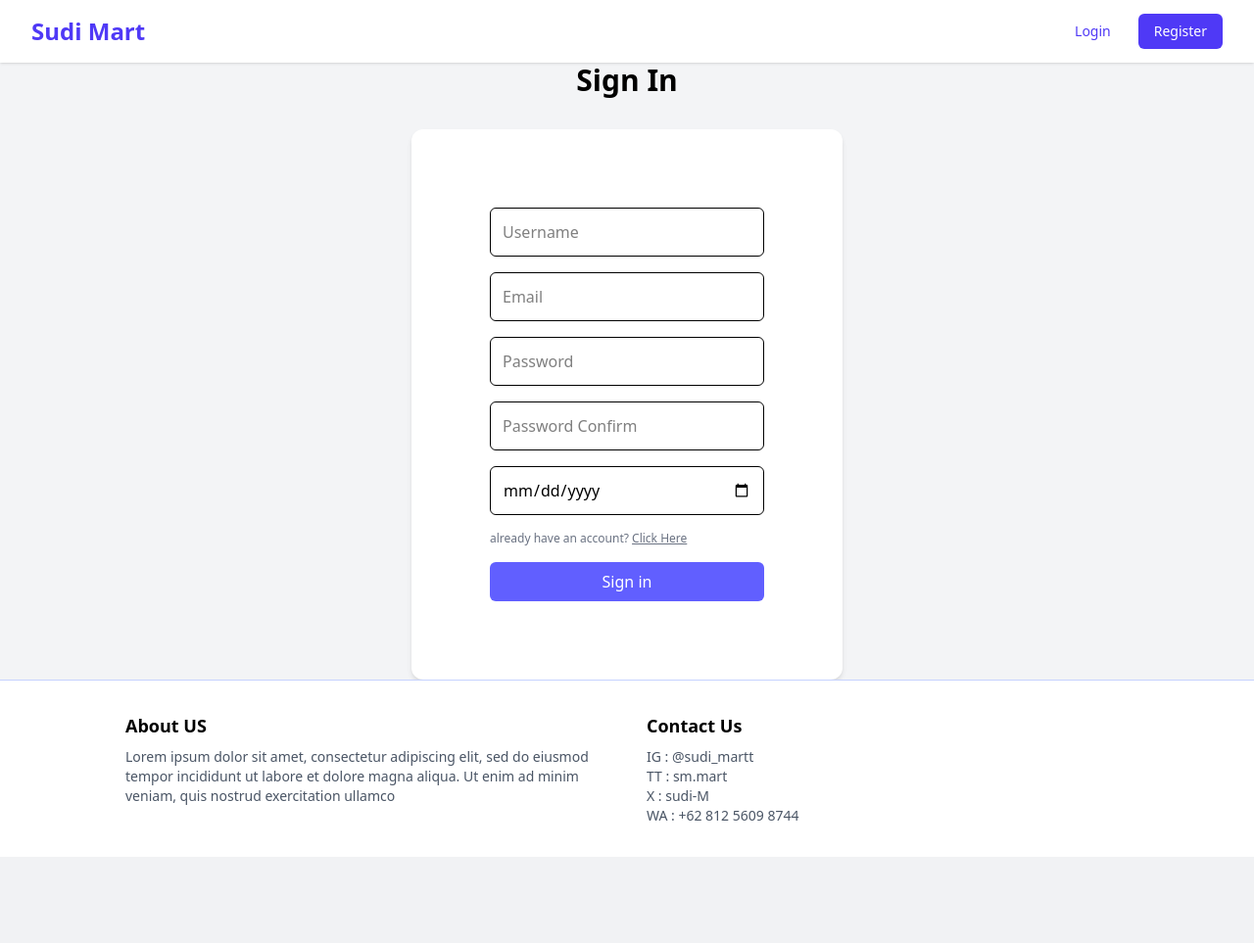
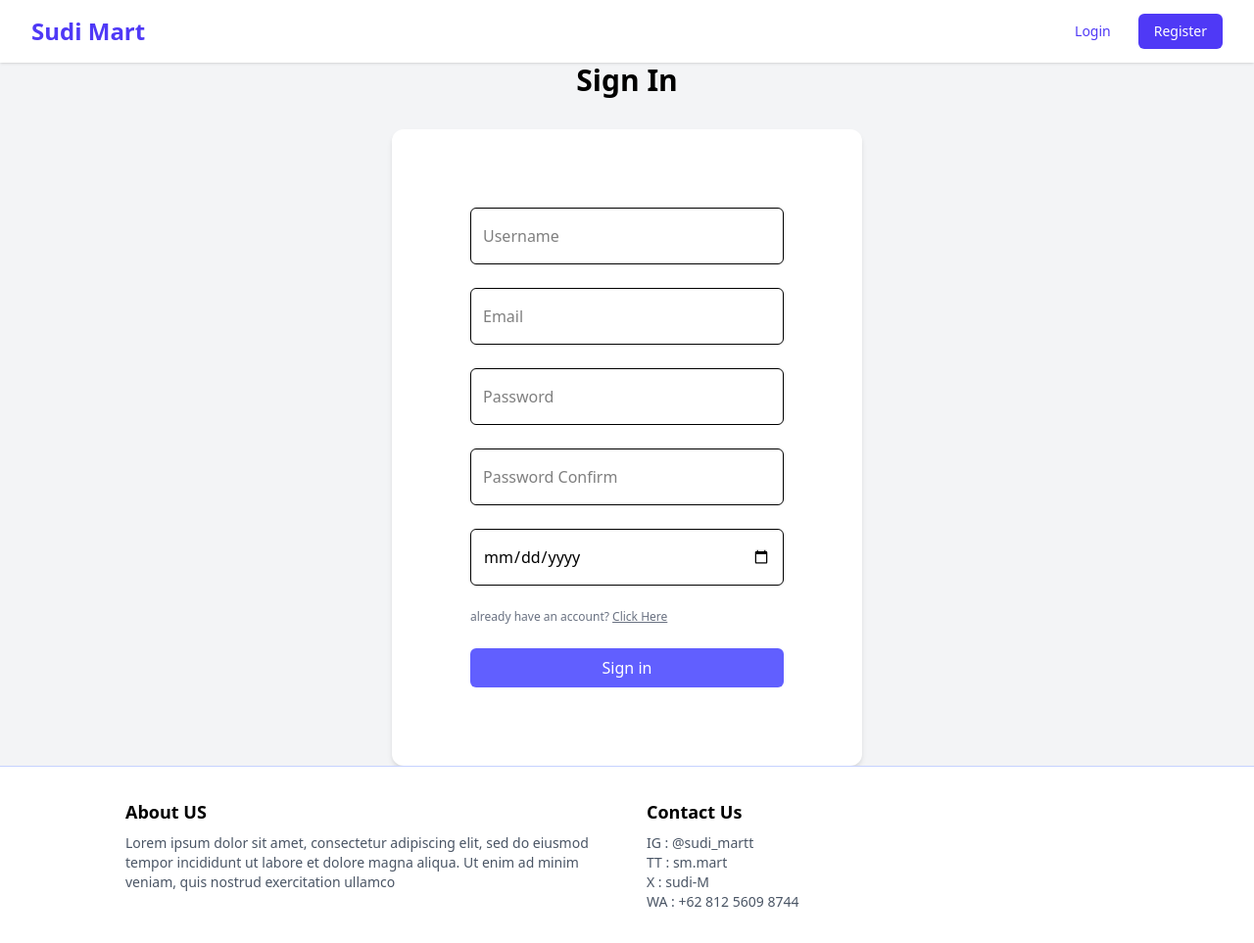
Before and after one commit to Vido-Faresky1122/Simulasi-Eccomerce, a PHP site: page /register in a window 1280 px wide. Shown: the whole page at 98% size. Before the commit the page ends 875 px from the top, so only its background shows below. Run offline with PHP 8.4, Linux system fonts and the light colour scheme.

Commit message:
feat: update register and login page

```diff
--- a/app/views/account/register.php
+++ b/app/views/account/register.php
@@ -32,36 +32,36 @@
     <h1 class="text-3xl font-semibold mb-8">Sign In</h1>
 
     <!-- Card -->
-    <div class="bg-white shadow-md rounded-xl p-20 w-110">
+    <div class="bg-white shadow-md rounded-xl p-20 w-120">
 
-      <form class="space-y-4">
+      <form class="space-y-6">
         <input
           type="text"
           placeholder="Username"
-          class="w-full border rounded-md px-3 py-3 focus:outline-none focus:ring-2 focus:ring-indigo-400"
+          class="w-full border rounded-md px-3 py-4 focus:outline-none focus:ring-2 focus:ring-indigo-400"
         >
         <input
           type="text"
           placeholder="Email"
-          class="w-full border rounded-md px-3 py-3 focus:outline-none focus:ring-2 focus:ring-indigo-400"
+          class="w-full border rounded-md px-3 py-4 focus:outline-none focus:ring-2 focus:ring-indigo-400"
         >
 
         <input
           type="password"
           placeholder="Password"
-          class="w-full border rounded-md px-3 py-3 focus:outline-none focus:ring-2 focus:ring-indigo-400"
+          class="w-full border rounded-md px-3 py-4 focus:outline-none focus:ring-2 focus:ring-indigo-400"
         >
 
         <input
           type="password"
           placeholder="Password Confirm"
-          class="w-full border rounded-md px-3 py-3 focus:outline-none focus:ring-2 focus:ring-indigo-400"
+          class="w-full border rounded-md px-3 py-4 focus:outline-none focus:ring-2 focus:ring-indigo-400"
         >
 
         <input
           type="date"
           placeholder="YYYY/MM/DD"
-          class="w-full border rounded-md px-3 py-3 focus:outline-none focus:ring-2 focus:ring-indigo-400"
+          class="w-full border rounded-md px-3 py-4 focus:outline-none focus:ring-2 focus:ring-indigo-400"
         >
 
 
--- a/public/css/output.css
+++ b/public/css/output.css
@@ -7,8 +7,6 @@
       "Segoe UI Emoji", "Segoe UI Symbol", "Noto Color Emoji";
     --font-mono: ui-monospace, SFMono-Regular, Menlo, Monaco, Consolas, "Liberation Mono",
       "Courier New", monospace;
-    --color-red-300: oklch(80.8% 0.114 19.571);
-    --color-red-400: oklch(70.4% 0.191 22.216);
     --color-indigo-200: oklch(87% 0.065 274.039);
     --color-indigo-400: oklch(67.3% 0.182 276.935);
     --color-indigo-500: oklch(58.5% 0.233 277.117);
@@ -18,8 +16,6 @@
     --color-gray-100: oklch(96.7% 0.003 264.542);
     --color-gray-500: oklch(55.1% 0.027 264.364);
     --color-gray-600: oklch(44.6% 0.03 256.802);
-    --color-gray-700: oklch(37.3% 0.034 259.733);
-    --color-black: #000;
     --color-white: #fff;
     --spacing: 0.25rem;
     --container-5xl: 64rem;
@@ -213,11 +209,23 @@
   .h-16 {
     height: calc(var(--spacing) * 16);
   }
+  .h-200 {
+    height: calc(var(--spacing) * 200);
+  }
   .min-h-screen {
     min-height: 100vh;
   }
+  .w-1 {
+    width: calc(var(--spacing) * 1);
+  }
   .w-110 {
     width: calc(var(--spacing) * 110);
+  }
+  .w-120 {
+    width: calc(var(--spacing) * 120);
+  }
+  .w-150 {
+    width: calc(var(--spacing) * 150);
   }
   .w-full {
     width: 100%;
@@ -235,6 +243,9 @@
     flex-shrink: 0;
   }
   .flex-grow {
+    flex-grow: 1;
+  }
+  .flex-grow-1 {
     flex-grow: 1;
   }
   .border-collapse {
@@ -258,11 +269,35 @@
   .gap-10 {
     gap: calc(var(--spacing) * 10);
   }
+  .gap-20 {
+    gap: calc(var(--spacing) * 20);
+  }
   .space-y-4 {
     :where(& > :not(:last-child)) {
       --tw-space-y-reverse: 0;
       margin-block-start: calc(calc(var(--spacing) * 4) * var(--tw-space-y-reverse));
       margin-block-end: calc(calc(var(--spacing) * 4) * calc(1 - var(--tw-space-y-reverse)));
+    }
+  }
+  .space-y-5 {
+    :where(& > :not(:last-child)) {
+      --tw-space-y-reverse: 0;
+      margin-block-start: calc(calc(var(--spacing) * 5) * var(--tw-space-y-reverse));
+      margin-block-end: calc(calc(var(--spacing) * 5) * calc(1 - var(--tw-space-y-reverse)));
+    }
+  }
+  .space-y-6 {
+    :where(& > :not(:last-child)) {
+      --tw-space-y-reverse: 0;
+      margin-block-start: calc(calc(var(--spacing) * 6) * var(--tw-space-y-reverse));
+      margin-block-end: calc(calc(var(--spacing) * 6) * calc(1 - var(--tw-space-y-reverse)));
+    }
+  }
+  .space-y-10 {
+    :where(& > :not(:last-child)) {
+      --tw-space-y-reverse: 0;
+      margin-block-start: calc(calc(var(--spacing) * 10) * var(--tw-space-y-reverse));
+      margin-block-end: calc(calc(var(--spacing) * 10) * calc(1 - var(--tw-space-y-reverse)));
     }
   }
   .space-x-4 {
@@ -271,6 +306,9 @@
       margin-inline-start: calc(calc(var(--spacing) * 4) * var(--tw-space-x-reverse));
       margin-inline-end: calc(calc(var(--spacing) * 4) * calc(1 - var(--tw-space-x-reverse)));
     }
+  }
+  .gap-y-6 {
+    row-gap: calc(var(--spacing) * 6);
   }
   .rounded-md {
     border-radius: var(--radius-md);
```
Also changed, not shown: app/views/account/login.php (+4 -5 lines).
